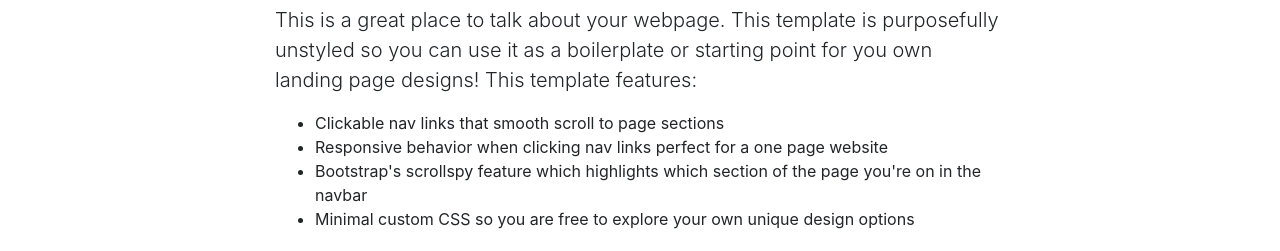
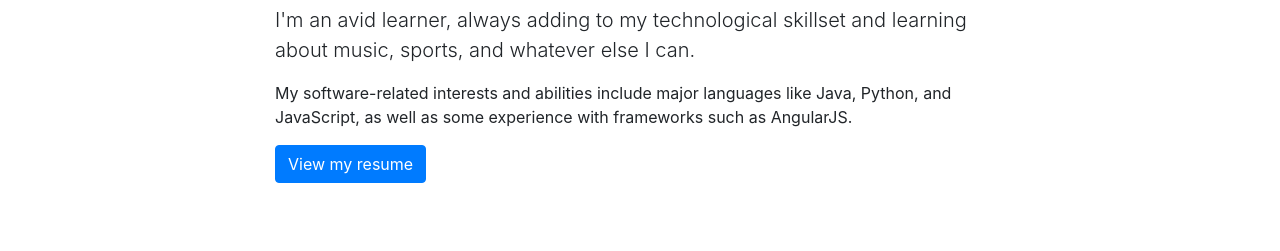
Before and after one commit to owenzhang2010/owenzhang2010.github.io, a website with bundled scripts: page index.html in a window 1280 px wide. Shown: the part 549-800 px from the top of the page. Built offline with nearby package versions, Linux system fonts and the light colour scheme.

Commit message:
final messages i think

```diff
--- a/index.html
+++ b/index.html
@@ -55,13 +55,9 @@
         <div class="row">
           <div class="col-lg-8 mx-auto">
             <h2>Who am I?</h2>
-            <p class="lead">This is a great place to talk about your webpage. This template is purposefully unstyled so you can use it as a boilerplate or starting point for you own landing page designs! This template features:</p>
-            <ul>
-              <li>Clickable nav links that smooth scroll to page sections</li>
-              <li>Responsive behavior when clicking nav links perfect for a one page website</li>
-              <li>Bootstrap's scrollspy feature which highlights which section of the page you're on in the navbar</li>
-              <li>Minimal custom CSS so you are free to explore your own unique design options</li>
-            </ul>
+            <p class="lead">I'm an avid learner, always adding to my technological skillset and learning about music, sports, and whatever else I can.</p>
+            <p>My software-related interests and abilities include major languages like Java, Python, and JavaScript, as well as some experience with frameworks such as AngularJS.</p>
+            <a class="btn btn-primary" href="resume.pdf" target="_blank">View my resume</a>
           </div>
         </div>
       </div>
```
Also changed, not shown: 2 other files.
